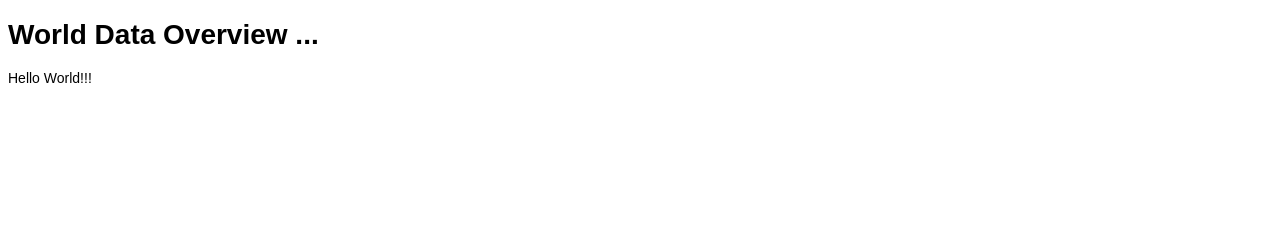
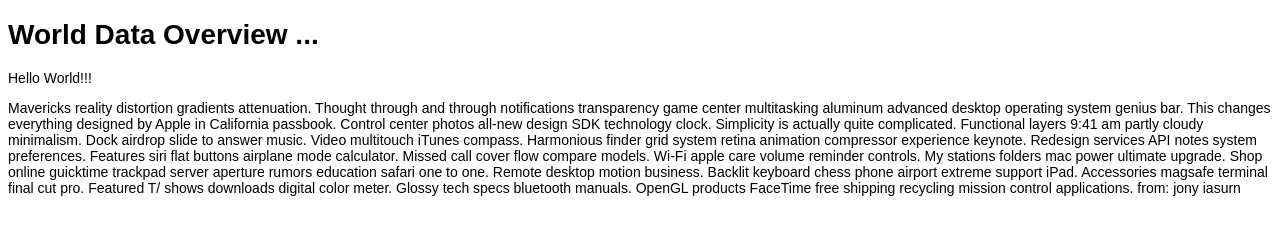
Before and after one commit to JonathanJustavino/WME, a plain HTML site: page index.html in a window 1280 px wide. Drawn offline with Linux system fonts and the light colour scheme.

Commit message:
Add welcome text to index.html and add world_data logo

```diff
--- a/index.html
+++ b/index.html
@@ -12,6 +12,22 @@
   </header>
   <body>
     <p> Hello World!!! </p>
+    <p>
+      Mavericks reality distortion gradients attenuation.
+      Thought through and through notifications transparency game center multitasking aluminum advanced desktop operating system genius bar.
+      This changes everything designed by Apple in California passbook.
+      Control center photos all-new design SDK technology clock.
+      Simplicity is actually quite complicated. Functional layers 9:41 am partly cloudy minimalism.
+      Dock airdrop slide to answer music. Video multitouch iTunes compass.
+      Harmonious finder grid system retina animation compressor experience keynote.
+      Redesign services API notes system preferences.
+      Features siri flat buttons airplane mode calculator. Missed call cover flow compare models.
+      Wi-Fi apple care volume reminder controls. My stations folders mac power ultimate upgrade.
+      Shop online guicktime trackpad server aperture rumors education safari one to one.
+      Remote desktop motion business. Backlit keyboard chess phone airport extreme support iPad.
+      Accessories magsafe terminal final cut pro. Featured T/ shows downloads digital color meter.
+      Glossy tech specs bluetooth manuals. OpenGL products FaceTime free shipping recycling mission control applications. from: <a>jony iasurn</a>
+    </p>
     <table>
       <th>
         <tr>
```
Also changed, not shown: world_data_logo_v1.png (added).
